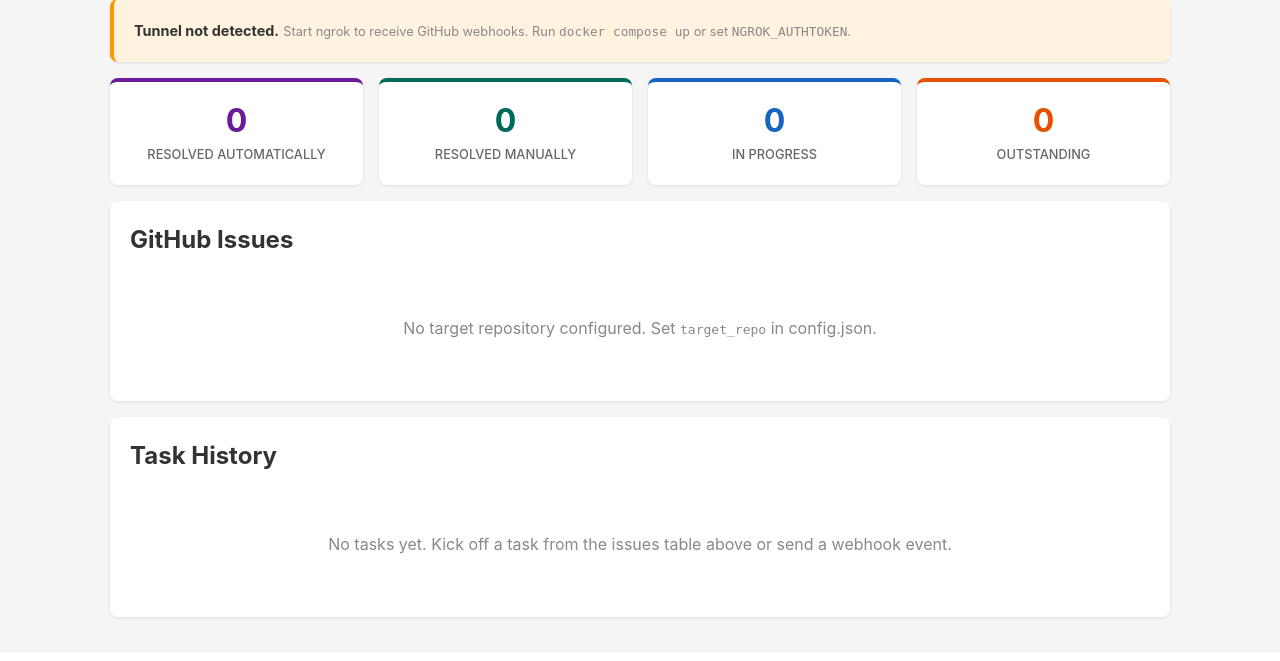
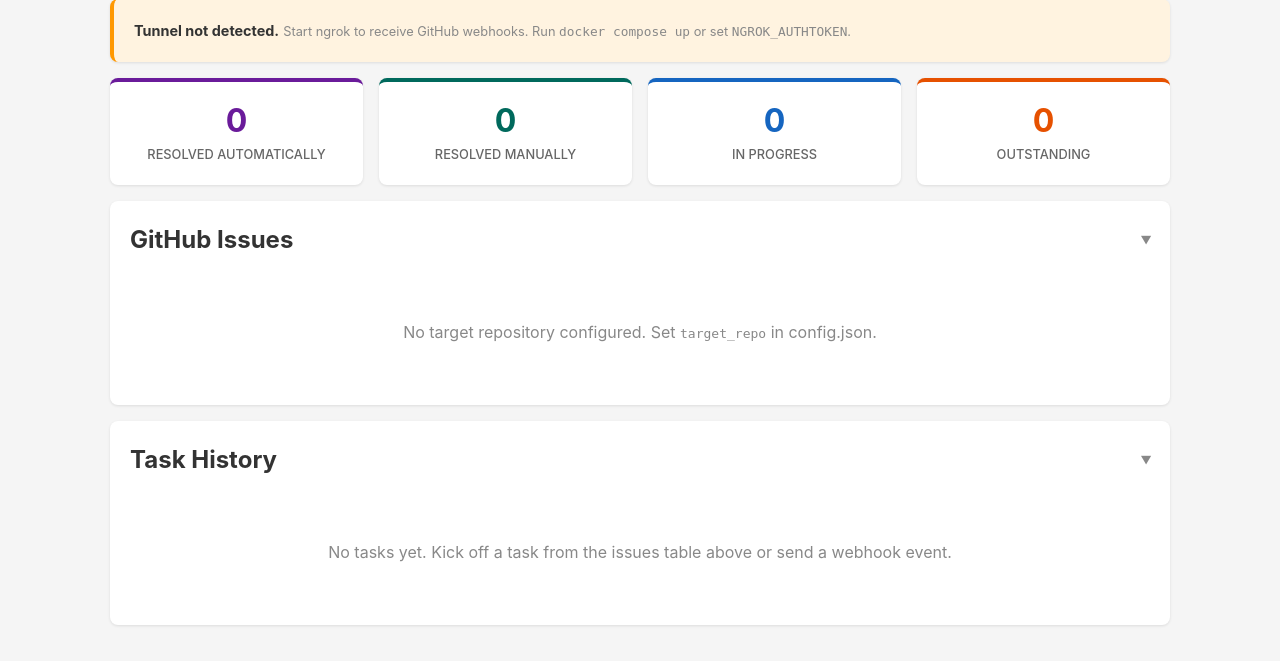
Before and after one commit to JorgiEagle/event-driven-devin, a FastAPI app: page / in a window 1280 px wide. Shown: the part 153-814 px from the top of the page. Before the commit the page ends 773 px from the top, so only its background shows below. Run offline with FastAPI, Linux system fonts and the light colour scheme; data that the repository does not hold is empty; parts of the project's set-up code (start-up, migrations or seed data) failed here and were passed over.

Commit message:
Make GitHub Issues and Task History sections collapsible
- Replace static div.card wrappers with <details> elements that are open
  by default and can be collapsed/expanded by clicking the header
- Add collapsible-card CSS styles to base.html with arrow indicator
- Both sections remain always visible (including Task History when empty)

Closes #14

Co-Authored-By: bot_apk <apk@cognition.ai>

```diff
--- a/app/templates/base.html
+++ b/app/templates/base.html
@@ -140,6 +140,34 @@
         .metric-progress .metric-value { color: #1565c0; }
         .metric-outstanding { border-top-color: #e65100; }
         .metric-outstanding .metric-value { color: #e65100; }
+        details.collapsible-card {
+            background: #fff;
+            border-radius: 8px;
+            box-shadow: 0 1px 3px rgba(0,0,0,0.1);
+            margin-bottom: 16px;
+        }
+        details.collapsible-card summary {
+            padding: 20px;
+            cursor: pointer;
+            user-select: none;
+            display: flex;
+            align-items: center;
+            justify-content: space-between;
+            list-style: none;
+        }
+        details.collapsible-card summary::-webkit-details-marker { display: none; }
+        details.collapsible-card summary::after {
+            content: '\25B6';
+            font-size: 0.7rem;
+            color: #888;
+            transition: transform 0.2s;
+        }
+        details.collapsible-card[open] summary::after {
+            transform: rotate(90deg);
+        }
+        details.collapsible-card .collapsible-body {
+            padding: 0 20px 20px;
+        }
     </style>
 </head>
 <body>
--- a/app/templates/dashboard.html
+++ b/app/templates/dashboard.html
@@ -37,8 +37,11 @@
     </div>
 </div>
 
-<div class="card">
-    <h2 style="margin-bottom: 16px;">GitHub Issues <span class="meta">{{ target_repo }}</span></h2>
+<details class="collapsible-card" open>
+    <summary>
+        <h2 style="margin: 0;">GitHub Issues <span class="meta">{{ target_repo }}</span></h2>
+    </summary>
+    <div class="collapsible-body">
     {% if issues_with_status %}
     <table>
         <thead>
@@ -94,10 +97,14 @@
         {% endif %}
     </p>
     {% endif %}
-</div>
+    </div>
+</details>
 
-<div class="card">
-    <h2 style="margin-bottom: 16px;">Task History</h2>
+<details class="collapsible-card" open>
+    <summary>
+        <h2 style="margin: 0;">Task History</h2>
+    </summary>
+    <div class="collapsible-body">
     {% if tasks %}
     <table>
         <thead>
@@ -136,5 +143,6 @@
     {% else %}
     <p style="color: #888; text-align: center; padding: 40px 0;">No tasks yet. Kick off a task from the issues table above or send a webhook event.</p>
     {% endif %}
-</div>
+    </div>
+</details>
 {% endblock %}
```
